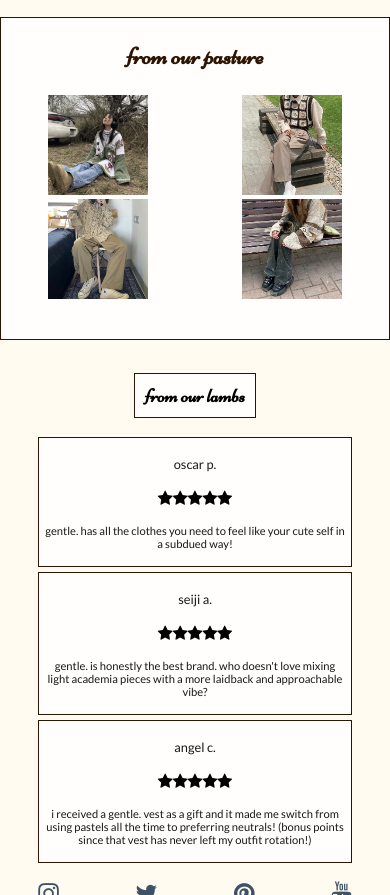
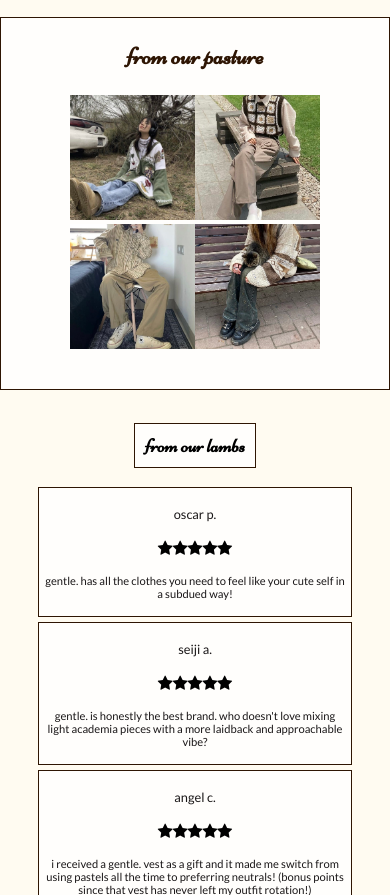
Before and after one commit to elenabaskin/shop-gentle1, a plain HTML site: page index.html in a window 390 px wide. Shown: the part 979-1874 px from the top of the page. Drawn offline with Linux system fonts and the light colour scheme; a web font is replaced by a local one.

Commit message:
changed photo grid size

```diff
--- a/homepage/index.css
+++ b/homepage/index.css
@@ -368,17 +368,21 @@ input {
 
   .social-img {
     object-fit: contain;
-    width: 100px;
-    height: 100px;
+    width: 125px;
+    height: 125px;
     /* fallback color */
     /* border: 0.75px solid burlywood;
     border: 0.75px solid rgba(46, 21, 3, 0.5); */
   }
 
   .row-one {
-    display: grid;
-    grid-template-columns: 1fr 1fr;
-    grid-template-rows: 1fr 1fr;
+    display: flex;
+    flex-wrap: wrap;
+    justify-content: center;
+    align-items: center;
+    width: 90vw;
+    margin-left: auto;
+    margin-right: auto;
   }
 
   .row-two {
```
